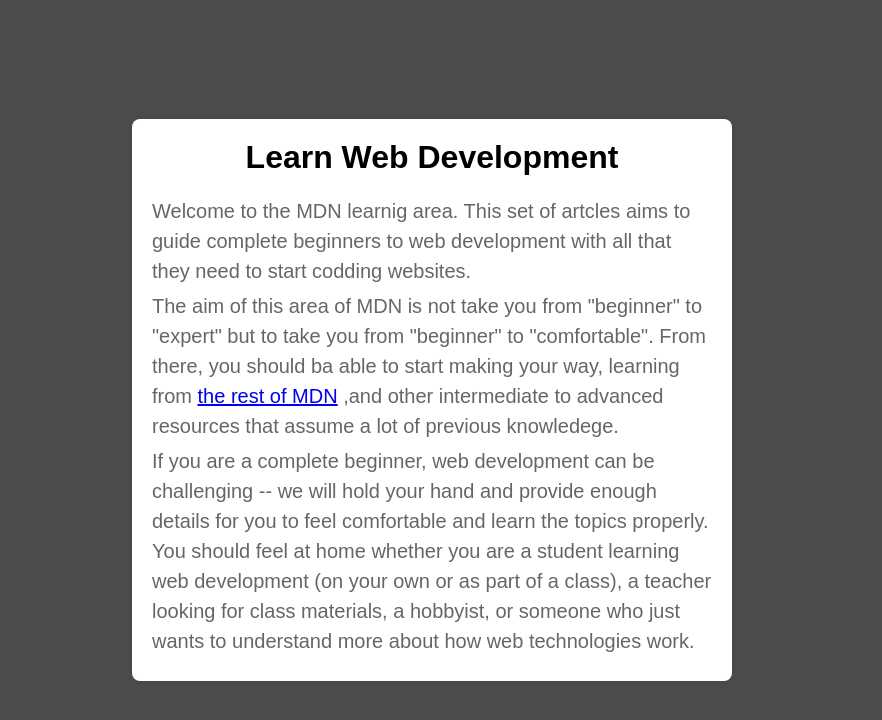
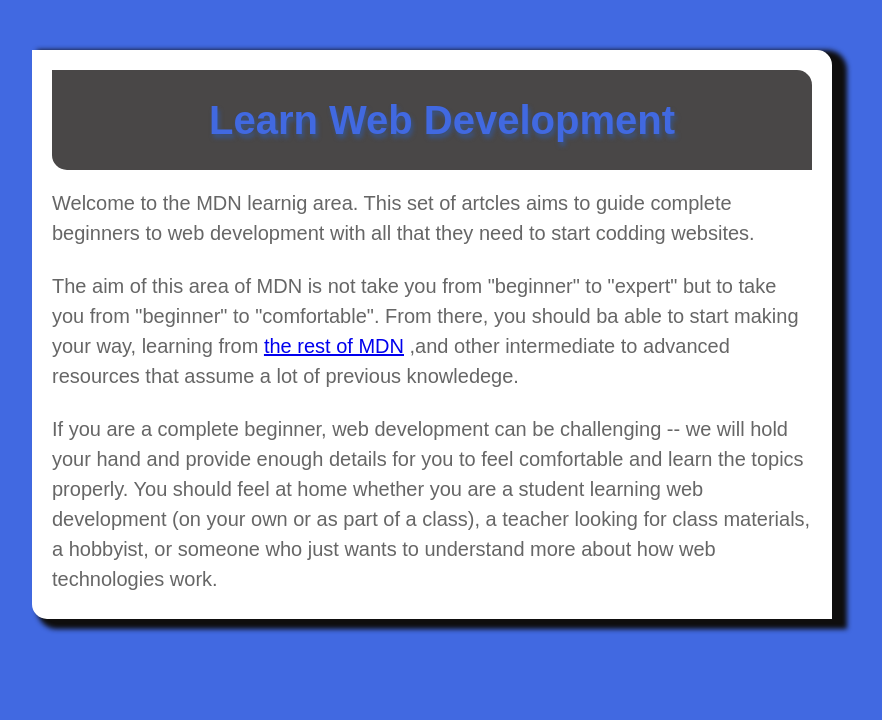
Before and after one commit to kumarsachinkain01/CDN-Project_01, a plain HTML site: page index.html in a window 1280 px wide. Shown: the whole page, without its empty margins (208-1090 px from the left). Drawn offline with nearby package versions, Linux system fonts and the light colour scheme.

Commit message:
this is my Second commit for changing styling

```diff
--- a/index.html
+++ b/index.html
@@ -15,31 +15,37 @@
             padding: 0;
             font-family: Arial, sans-serif;
             box-sizing: border-box;
+            width: 100%;
+        }
+
+#root {
+     width: 100%;
+    max-width: 800px;
+    padding: 20px;
+    margin: auto;
+    margin-top: 50px;
+    background-color: white;
+    box-shadow: 10px 5px 5px 5px rgb(15, 14, 14);
+    border-radius: 0px 15px;
 }
 body {
-            background-color: #4e4b4b;
-            color: #050505;
+    background-color: royalblue;
+}
+
+h1{
+    box-sizing: border-box;
+    height: 100px;
+    padding-left: 20px;
+    left: 100px;
+    right: 100px;
+    background: rgb(73, 71, 71);
     display: flex;
     justify-content: center;
     align-items: center;
-            height: 100vh;
-            margin: 0;
-            padding: 0;
-        }
-        #root {
-            width: 100%;
-            max-width: 600px;
-            padding: 20px;
-            margin: auto;
-            background-color: #fff;
-            box-shadow: 0px 0px 10px rgba(0, 0, 0, 0.1);
-            border-radius: 8px;
-        }
-        h1 {
-            margin-bottom: 20px;
-            font-weight: 600;
-            text-align: center;
-            color: #000000;
+    border-radius: 0px 15px;
+    color: royalblue;
+    font-size: 2.5rem;
+    text-shadow: 2px 4px 4px rgba(46,91, 173,0.6);
 }
 p {
     color: black;
@@ -48,6 +54,27 @@
     font-size: 20px;
     text-align: left;
     color: #666;
+}
+        @media (max-width: 320px) {
+            h1 {
+                font-size: 1.8rem;
+                height: 80px;
+                padding-left: 10px;
+            }
+            p {
+                font-size: 18px;
+            }
+        }
+
+        @media (max-width: 270px) {
+            h1 {
+                font-size: 1.5rem;
+                height: 60px;
+                padding-left: 5px;
+            }
+            p {
+                font-size: 16px;
+            }
         }
 
     </style>
--- a/script.js
+++ b/script.js
@@ -1,19 +1,18 @@
-
-    const Title = () => {
+const Title = () => {
         return (
         <h1>Learn Web Development</h1>
         );
-    };
+};
 
-    const Para = () => {
+const Para = () => {
         return (
         <p>Welcome to the MDN learnig area. This set of artcles aims to guide complete beginners to web development with all that they need to start codding websites.</p>
         );
-    };
+};
 
-    const Apara = () => {
+const Apara = () => {
         return (
-        <p>The aim of this area of MDN is not take you from "beginner" to "expert" but to take you from "beginner" to "comfortable". From there, you should ba able to start making your way, learning from <span> <a href="#">the rest of MDN</a> </span>,and other intermediate to advanced resources that assume a lot of previous knowledege.</p>
+        <p>The aim of this area of MDN is not take you from "beginner" to "expert" but to take you from "beginner" to "comfortable". From there, you should ba able to start making your way, learning from <span> <a href="https://developer.mozilla.org/en-US/" target="_blank">the rest of MDN</a> </span>,and other intermediate to advanced resources that assume a lot of previous knowledege.</p>
         );
     };
     const Bpara = () => {
@@ -28,8 +27,11 @@
         return (
             <div className="container">
          <Title/>
+         <br/>
          <Para/>
+         <br/>
          <Apara/>
+         <br/>
          <Bpara/>
         </div>
     );
```
Lines whose indentation alone changed are shown as unchanged.
